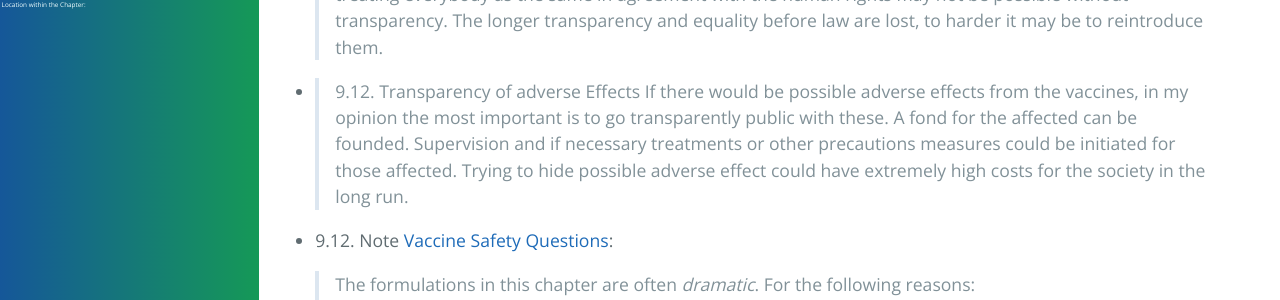
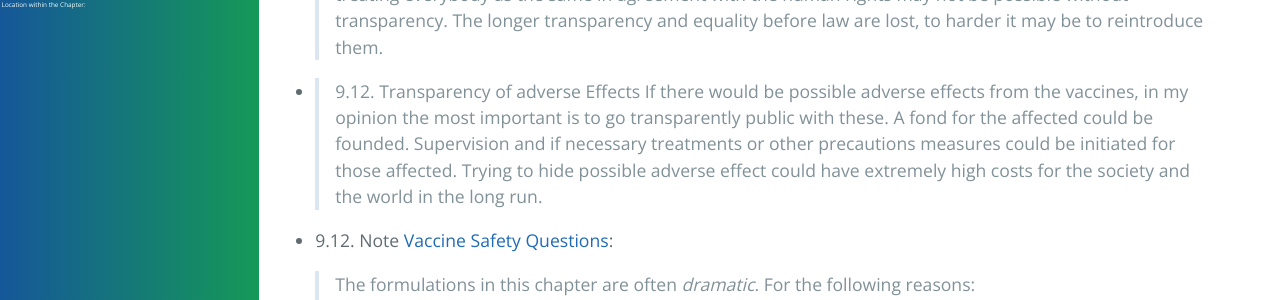
Before and after one commit to forestgrape/coronavirus, a Jekyll site: the page built from index.md, in a window 1280 px wide and 900 px high, scrolled down 2661 px. Shown: the part 181-481 px from the top of the window. Built offline with Jekyll 4.4.1, drawn with Linux system fonts in a browser that asks for light colours; our own code applies the rules of GitHub Pages for plain Markdown files.

Commit message:
noted about high costs for the world

```diff
--- a/index.md
+++ b/index.md
@@ -80,7 +80,7 @@
 
 
 - > 9.12. Transparency of adverse Effects
-  > If there would be possible adverse effects from the vaccines, in my opinion the most important is to go transparently public with these. A fond for the affected can be founded. Supervision and if necessary treatments or other precautions measures could be initiated for those affected. Trying to hide possible adverse effect could have extremely high costs for the society in the long run.
+  > If there would be possible adverse effects from the vaccines, in my opinion the most important is to go transparently public with these. A fond for the affected could be founded. Supervision and if necessary treatments or other precautions measures could be initiated for those affected. Trying to hide possible adverse effect could have extremely high costs for the society and the world in the long run.
 
 
 - 9.12. Note [Vaccine Safety Questions](10_vaccines/vaccine_safety.md):
```
